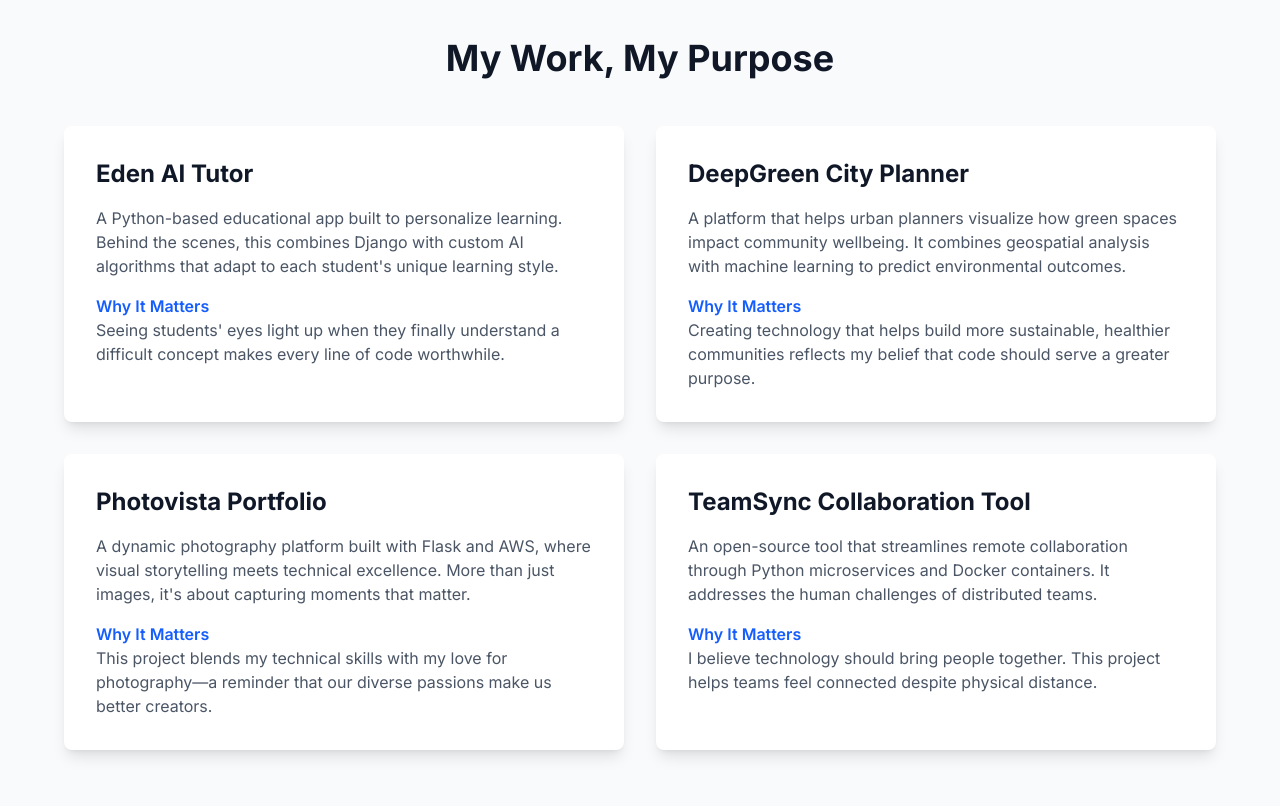
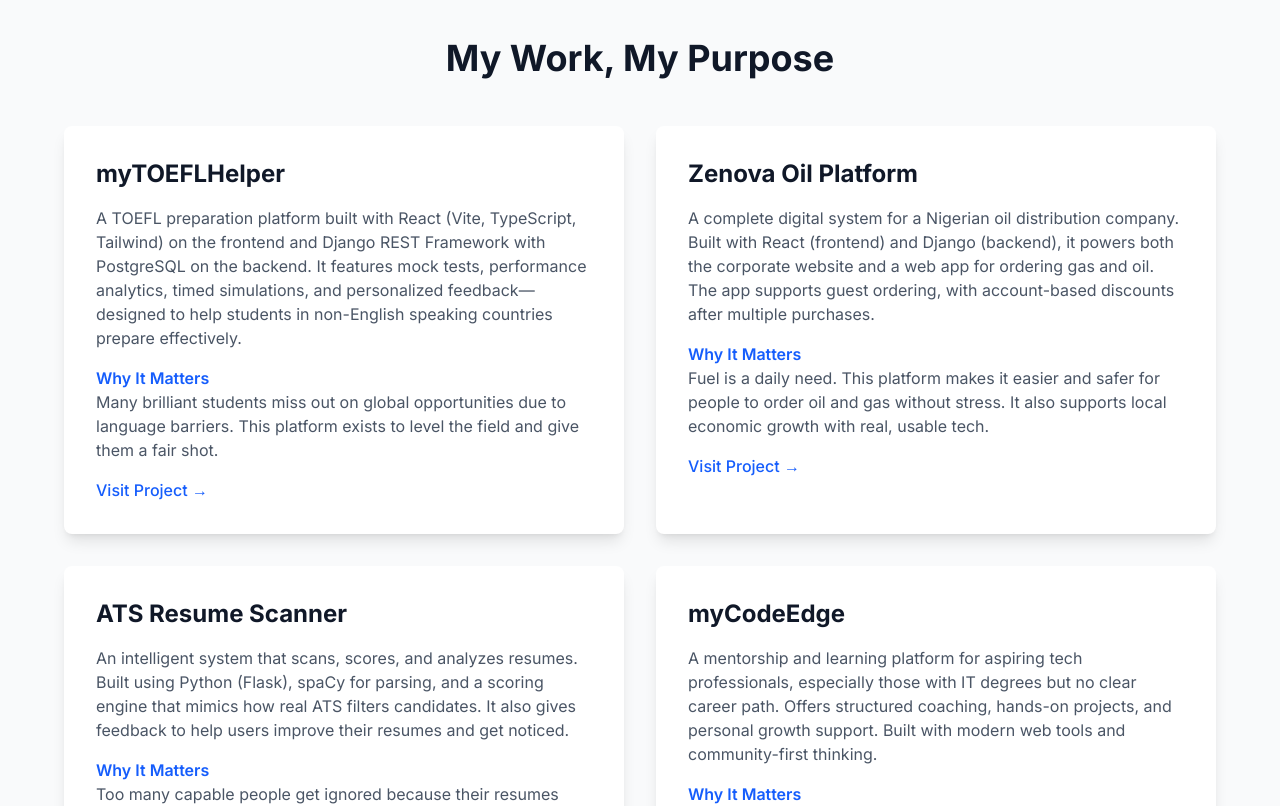
Before and after one commit to iNezerr/nezer, a React (Vite) app: page / in a window 1280 px wide. Shown: the part 2100-2906 px from the top of the page. Built offline with nearby package versions, Linux system fonts and the light colour scheme.

Commit message:
refactor: remove unused React import and update Home component links and descriptions

```diff
--- a/src/App.tsx
+++ b/src/App.tsx
@@ -1,4 +1,3 @@
-import React from 'react';
 import Home from './pages/Home';
 import './App.css';
 
--- a/src/index.css
+++ b/src/index.css
@@ -4,7 +4,6 @@ html {
 }
 
 body {
-  @apply bg-black text-white;
   font-family: 'Inter', sans-serif;
 }
 
@@ -14,11 +13,13 @@ body {
 }
 
 ::-webkit-scrollbar-track {
-  @apply bg-gray-900;
+  background: var(--color-purple-500);
+  border-radius: 10px;
 }
 
 ::-webkit-scrollbar-thumb {
-  @apply bg-gradient-to-b from-blue-500 to-purple-600 rounded-full;
+  background: rgb(212, 212, 212);
+  border-radius: 10px;
 }
 
 /* Animations */
--- a/src/pages/Home.tsx
+++ b/src/pages/Home.tsx
@@ -120,49 +120,81 @@ const Home: React.FC = () => {
           <div className="max-w-6xl mx-auto">
             <h2 className="text-4xl font-bold text-center mb-12">My Work, My Purpose</h2>
             <div className="grid md:grid-cols-2 gap-8">
-              <div className="bg-white dark:bg-gray-900 rounded-lg p-8 shadow-lg">
-                <h3 className="text-2xl font-bold mb-4">Eden AI Tutor</h3>
+              <a
+                href="https://mytoeflhelper.vercel.app"
+                target="_blank"
+                rel="noopener noreferrer"
+                className="bg-white dark:bg-gray-900 rounded-lg p-8 shadow-lg hover:shadow-xl transform hover:-translate-y-1 transition-all duration-300 cursor-pointer group"
+              >
+                <h3 className="text-2xl font-bold mb-4 group-hover:text-blue-600 transition-colors">myTOEFLHelper</h3>
                 <p className="text-gray-600 dark:text-gray-300 mb-4">
-                  A Python-based educational app built to personalize learning. Behind the scenes, this combines Django with custom AI algorithms that adapt to each student's unique learning style.
+                  A TOEFL preparation platform built with React (Vite, TypeScript, Tailwind) on the frontend and Django REST Framework with PostgreSQL on the backend. It features mock tests, performance analytics, timed simulations, and personalized feedback—designed to help students in non-English speaking countries prepare effectively.
                 </p>
                 <p className="text-blue-600 font-semibold">Why It Matters</p>
                 <p className="text-gray-600 dark:text-gray-300">
-                  Seeing students' eyes light up when they finally understand a difficult concept makes every line of code worthwhile.
+                  Many brilliant students miss out on global opportunities due to language barriers. This platform exists to level the field and give them a fair shot.
                 </p>
-              </div>
+                <div className="mt-4 text-blue-600 font-medium group-hover:underline">
+                  Visit Project →
+                </div>
+              </a>
 
-              <div className="bg-white dark:bg-gray-900 rounded-lg p-8 shadow-lg">
-                <h3 className="text-2xl font-bold mb-4">DeepGreen City Planner</h3>
+              <a
+                href="https://zenovaoil.com.ng"
+                target="_blank"
+                rel="noopener noreferrer"
+                className="bg-white dark:bg-gray-900 rounded-lg p-8 shadow-lg hover:shadow-xl transform hover:-translate-y-1 transition-all duration-300 cursor-pointer group"
+              >
+                <h3 className="text-2xl font-bold mb-4 group-hover:text-blue-600 transition-colors">Zenova Oil Platform</h3>
                 <p className="text-gray-600 dark:text-gray-300 mb-4">
-                  A platform that helps urban planners visualize how green spaces impact community wellbeing. It combines geospatial analysis with machine learning to predict environmental outcomes.
+                  A complete digital system for a Nigerian oil distribution company. Built with React (frontend) and Django (backend), it powers both the corporate website and a web app for ordering gas and oil. The app supports guest ordering, with account-based discounts after multiple purchases.
                 </p>
                 <p className="text-blue-600 font-semibold">Why It Matters</p>
                 <p className="text-gray-600 dark:text-gray-300">
-                  Creating technology that helps build more sustainable, healthier communities reflects my belief that code should serve a greater purpose.
+                  Fuel is a daily need. This platform makes it easier and safer for people to order oil and gas without stress. It also supports local economic growth with real, usable tech.
                 </p>
-              </div>
+                <div className="mt-4 text-blue-600 font-medium group-hover:underline">
+                  Visit Project →
+                </div>
+              </a>
 
-              <div className="bg-white dark:bg-gray-900 rounded-lg p-8 shadow-lg">
-                <h3 className="text-2xl font-bold mb-4">Photovista Portfolio</h3>
+              <a
+                href="https://github.com/iNezerr/ats-resume-scanner"
+                target="_blank"
+                rel="noopener noreferrer"
+                className="bg-white dark:bg-gray-900 rounded-lg p-8 shadow-lg hover:shadow-xl transform hover:-translate-y-1 transition-all duration-300 cursor-pointer group"
+              >
+                <h3 className="text-2xl font-bold mb-4 group-hover:text-blue-600 transition-colors">ATS Resume Scanner</h3>
                 <p className="text-gray-600 dark:text-gray-300 mb-4">
-                  A dynamic photography platform built with Flask and AWS, where visual storytelling meets technical excellence. More than just images, it's about capturing moments that matter.
+                  An intelligent system that scans, scores, and analyzes resumes. Built using Python (Flask), spaCy for parsing, and a scoring engine that mimics how real ATS filters candidates. It also gives feedback to help users improve their resumes and get noticed.
                 </p>
                 <p className="text-blue-600 font-semibold">Why It Matters</p>
                 <p className="text-gray-600 dark:text-gray-300">
-                  This project blends my technical skills with my love for photography—a reminder that our diverse passions make us better creators.
+                  Too many capable people get ignored because their resumes don't pass automated filters. This tool helps job seekers stand a real chance.
                 </p>
-              </div>
+                <div className="mt-4 text-blue-600 font-medium group-hover:underline">
+                  View Code →
+                </div>
+              </a>
 
-              <div className="bg-white dark:bg-gray-900 rounded-lg p-8 shadow-lg">
-                <h3 className="text-2xl font-bold mb-4">TeamSync Collaboration Tool</h3>
+              <a
+                href="https://mycodedge.africa"
+                target="_blank"
+                rel="noopener noreferrer"
+                className="bg-white dark:bg-gray-900 rounded-lg p-8 shadow-lg hover:shadow-xl transform hover:-translate-y-1 transition-all duration-300 cursor-pointer group"
+              >
+                <h3 className="text-2xl font-bold mb-4 group-hover:text-blue-600 transition-colors">myCodeEdge</h3>
                 <p className="text-gray-600 dark:text-gray-300 mb-4">
-                  An open-source tool that streamlines remote collaboration through Python microservices and Docker containers. It addresses the human challenges of distributed teams.
+                  A mentorship and learning platform for aspiring tech professionals, especially those with IT degrees but no clear career path. Offers structured coaching, hands-on projects, and personal growth support. Built with modern web tools and community-first thinking.
                 </p>
                 <p className="text-blue-600 font-semibold">Why It Matters</p>
                 <p className="text-gray-600 dark:text-gray-300">
-                  I believe technology should bring people together. This project helps teams feel connected despite physical distance.
+                  There are so many smart, unemployed graduates out there. This project exists to show them they're not alone and to help them find their edge.
                 </p>
-              </div>
+                <div className="mt-4 text-blue-600 font-medium group-hover:underline">
+                  Visit Project →
+                </div>
+              </a>
             </div>
           </div>
         </div>
```
